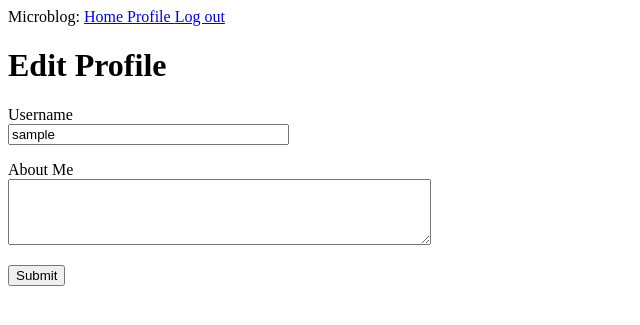
After one commit to alitpani/Micro_blog, a Flask app: page /edit_profile in a window 1280 px wide. The commit adds this page. Shown: the top 325 px of the page, without its empty margins (0-640 px from the left). Run offline with Flask 2, Linux system fonts and the light colour scheme; the visitor is signed in with stand-in values (Sample User, id 1); data comes from the database, SQL or seed files in the repository; both versions use the stored data as it was after the commit.

Commit message:
Fourth Commit User Avatar

```diff
--- a/app/forms.py
+++ b/app/forms.py
@@ -1,6 +1,7 @@
 from flask_wtf import FlaskForm
-from wtforms import StringField, PasswordField, BooleanField, SubmitField
-from wtforms.validators import ValidationError, DataRequired, Email, EqualTo
+from wtforms import StringField, PasswordField, BooleanField, SubmitField, TextAreaField
+from wtforms.fields.simple import TextAreaField
+from wtforms.validators import Length, ValidationError, DataRequired, Email, EqualTo, Length
 from app.models import User
 class LoginForm(FlaskForm):
     username = StringField('Username', validators=[DataRequired()])
@@ -23,3 +24,8 @@ class RegistrationForm(FlaskForm):
         user = User.query.filter_by(email = email.data).first()
         if user is not None:
             raise ValidationError('please use a different username')
+
+class EditProfileForm(FlaskForm):
+    username = StringField('Username', validators=[DataRequired()])
+    about_me = TextAreaField('About Me',validators=[Length(min=0,max=140)])
+    submit = SubmitField('Submit')
--- a/app/models.py
+++ b/app/models.py
@@ -2,12 +2,16 @@ from app import db,login
 from datetime import datetime
 from werkzeug.security import generate_password_hash, check_password_hash
 from flask_login import UserMixin
+from hashlib import md5
+
 class User(UserMixin,db.Model):
     id = db.Column(db.Integer,primary_key = True)
     username = db.Column(db.String(64),index = True, unique = True)
     email = db.Column(db.String(120),index = True, unique = True)
     password_hash = db.Column(db.String(120))
     posts = db.relationship('Post', backref= 'author', lazy = 'dynamic')
+    about_me = db.Column(db.String(140))
+    last_seen = db.Column(db.DateTime, default=datetime.utcnow)
 
     def __repr__(self):
         return '<User {}>'.format(self.username)
@@ -18,6 +22,10 @@ class User(UserMixin,db.Model):
     def check_password(self, password):
         return check_password_hash(self.password_hash,password)
 
+    def avatar(self,size):
+        digest = md5(self.email.lower().encode('utf-8')).hexdigest()
+        print('https://www.gravatar.com/avatar/{}?d=identicon&s={}'.format(digest, size))
+        return 'https://www.gravatar.com/avatar/{}?d=identicon&s={}'.format(digest, size)
 @login.user_loader
 def load_user(id):
     return User.query.get(int(id))
--- a/app/routes.py
+++ b/app/routes.py
@@ -1,10 +1,17 @@
 from flask_login.utils import login_user, logout_user, login_required
+from datetime import datetime
 from app import app,db
 from werkzeug.urls import url_parse
 from flask_login import login_user,current_user,logout_user
 from flask import render_template,flash,redirect,url_for,request
-from app.forms import LoginForm, RegistrationForm
+from app.forms import LoginForm, RegistrationForm, EditProfileForm
 from app.models import User
+
+@app.before_request
+def before_request():
+    if current_user.is_authenticated:
+        current_user.last_seen = datetime.utcnow()
+        db.session.commit()
 
 @app.route('/')
 @app.route('/index')
@@ -65,3 +72,28 @@ def register():
         flash('Congratulations, you are now a registered user!')
         return redirect(url_for('login'))
     return render_template('register.html', title='Register', form=form)
+
+@app.route('/user/<username>')
+@login_required
+def user(username):
+    user = User.query.filter_by(username=username).first_or_404()
+    posts = [
+        {'author': user, 'body': 'Test post #1'},
+        {'author': user, 'body': 'Test post #2'}
+    ]
+    return render_template('user.html', user=user, posts=posts)
+
+@app.route('/edit_profile', methods=['GET', 'POST'])
+@login_required
+def edit_profile():
+    form = EditProfileForm()
+    if form.validate_on_submit():
+        current_user.username = form.username.data
+        current_user.about_me = form.about_me.data
+        db.session.commit()
+        flash('Changes Saved')
+        return redirect(url_for('edit_profile'))
+    elif request.method == 'GET':
+        form.username.data = current_user.username
+        form.about_me.data = current_user.about_me
+    return render_template('edit_profile.html', title = 'Edit Profile', form = form)
--- /dev/null
+++ b/app/templates/_post.html
@@ -0,0 +1,6 @@
+<table>
+    <tr valign = "top" >
+        <td><img src="{{ post.author.avatar(36) }}" alt=""></td>
+        <td>{{ post.author.username }} says:<br>{{ post.body }}</td>
+    </tr>
+</table>
--- a/app/templates/base.html
+++ b/app/templates/base.html
@@ -16,6 +16,7 @@
         {% if current_user.is_anonymous %}
         <a href=" {{ url_for('login') }} ">Sign Up</a>
         {% else %}
+        <a href="{{ url_for('user',username=current_user.username)}}"> Profile </a>
          <a href=" {{ url_for('logout') }} ">Log out</a>
         {% endif %}
     </div>
--- /dev/null
+++ b/app/templates/edit_profile.html
@@ -0,0 +1,23 @@
+{% extends "base.html" %}
+
+{% block content %}
+    <h1>Edit Profile</h1>
+    <form action="" method="post">
+        {{ form.hidden_tag() }}
+        <p>
+            {{ form.username.label }}<br>
+            {{ form.username(size=32) }}<br>
+            {% for error in form.username.errors %}
+            <span style="color: red;">[{{ error }}]</span>
+            {% endfor %}
+        </p>
+        <p>
+            {{ form.about_me.label }}<br>
+            {{ form.about_me(cols=50, rows=4) }}<br>
+            {% for error in form.about_me.errors %}
+            <span style="color: red;">[{{ error }}]</span>
+            {% endfor %}
+        </p>
+        <p>{{ form.submit() }}</p>
+    </form>
+    {% endblock %}
```
Also changed, not shown: app/templates/user.html (added, +25 -0 lines), migrations/versions/d7eca9958eea_new_fields_in_user_model.py (added, +30 -0 lines), app.db.
